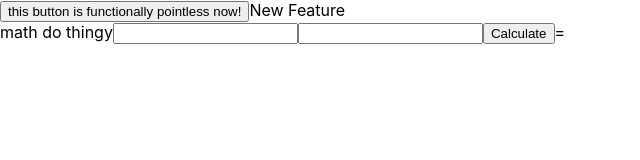
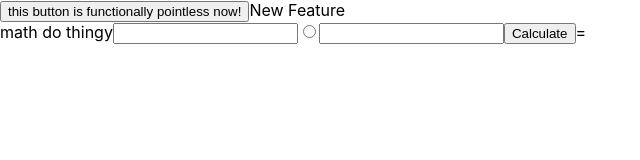
Before and after one commit to benkeeler/React-Deploy, a React (Create React App) app: page / in a window 1280 px wide. Shown: the top 160 px of the page, without its empty margins (0-640 px from the left). Built offline with nearby package versions, Linux system fonts and the light colour scheme.

Commit message:
new input

```diff
--- a/src/components/Calculator/Calculator.jsx
+++ b/src/components/Calculator/Calculator.jsx
@@ -5,13 +5,19 @@ const Calculator = (props) => {
     const [secondNum, setsecondNum] = useState("");
     const [answer, setAnswer] = useState("");
     const calc = ()=>{
-        const result = Number(firstNum) + Number(secondNum)
+
+
         setAnswer(result)
         const logItem = firstNum + " + " + secondNum + " = " + result
         console.log('logItem', logItem)
         setList([   ...list, logItem])
     }
     const [list, setList] = useState([])
+    const [operator, setOperator] = useState("")
+
+
+
+
 
     console.log('firstNum', firstNum);
     console.log('secondNum', secondNum);
@@ -24,6 +30,10 @@ const Calculator = (props) => {
          type="text"
          onChange={(e)=>setfirstNum(e.target.value)}
          value={firstNum}/>
+        <input
+         type="radio"
+         onClick={(e)=>setOperator(e.target.value)}
+         value={operator}/>
         <input
          type="text"
          onChange={(e)=>setsecondNum(e.target.value)}
```
